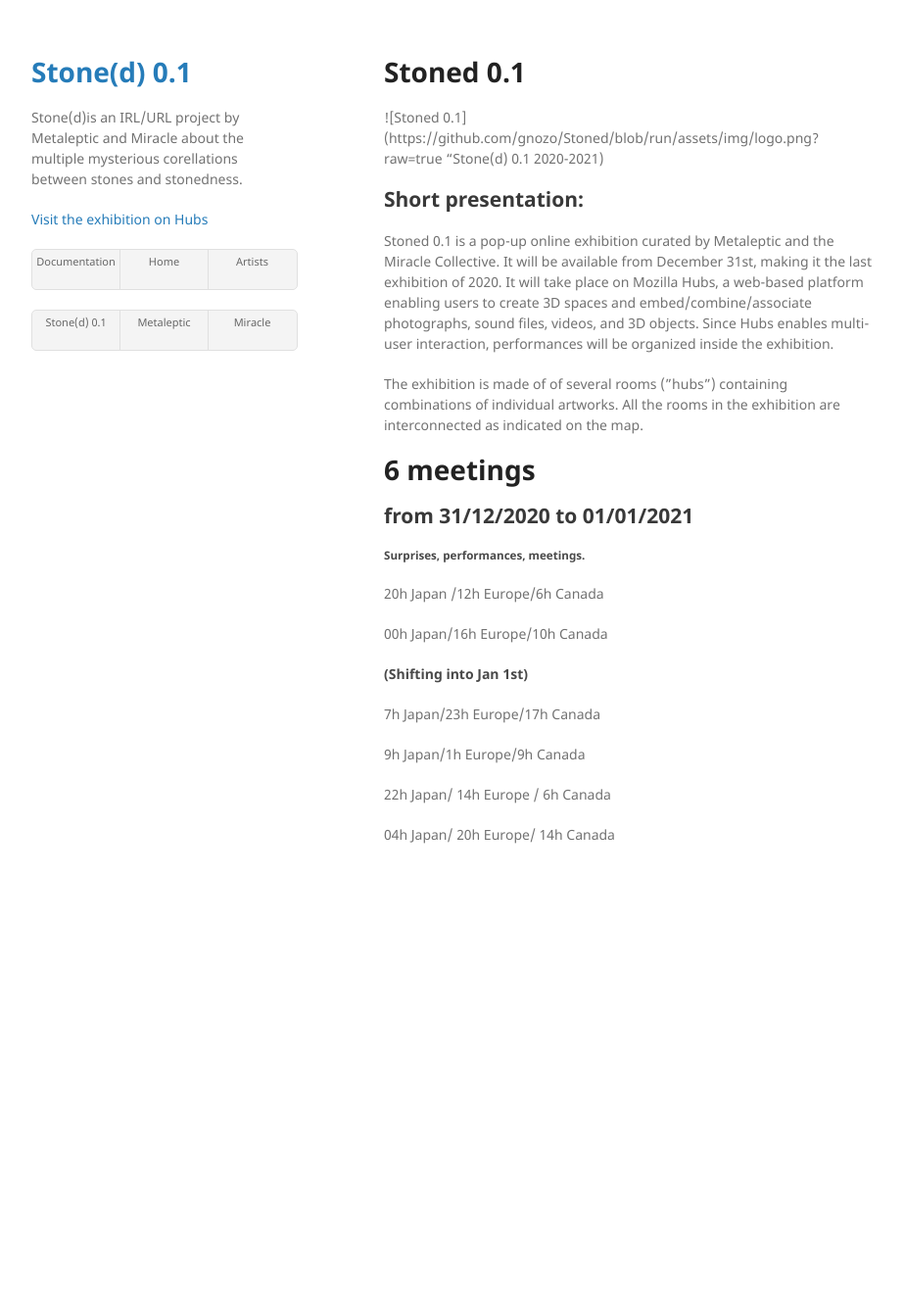
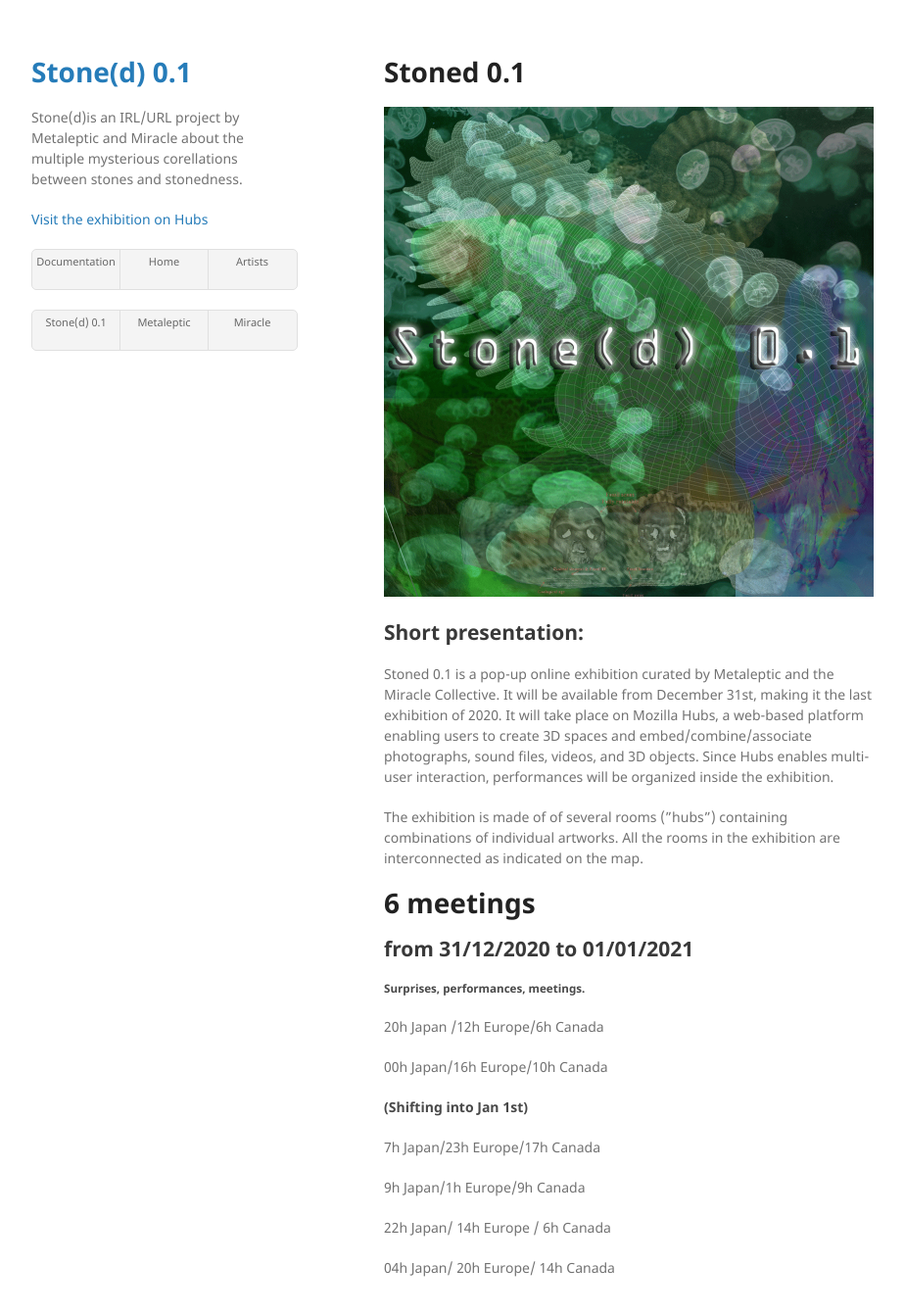
Before and after one commit to gnozo/Stoned, a Jekyll site: the page built from 0.1.md, in a window 1280 px wide and 1374 px high. Shown: the top 1342 px of the window at 98% size, without its empty margins (178-1101 px from the left). Built offline with Jekyll 4.4.1, drawn with Linux system fonts in a browser that asks for light colours; our own code applies the rules of GitHub Pages for plain Markdown files.

Commit message:
Update 0.1.md

```diff
--- a/0.1.md
+++ b/0.1.md
@@ -3,7 +3,7 @@ layout: default
 ---
 # Stoned 0.1
 
-![Stoned 0.1](https://github.com/gnozo/Stoned/blob/run/assets/img/logo.png?raw=true "Stone(d) 0.1 2020-2021)
+![Stoned 0.1](https://github.com/gnozo/Stoned/blob/run/assets/img/logo.png?raw=true)
 
 ## Short presentation:
 Stoned 0.1  is a pop-up online exhibition curated by Metaleptic and the Miracle Collective. It will be available from December 31st, making it the last exhibition of 2020. It will take place on Mozilla Hubs, a web-based platform enabling users to create 3D spaces and embed/combine/associate photographs, sound files, videos, and 3D objects. Since Hubs enables multi-user interaction, performances will be organized inside the exhibition.
```
